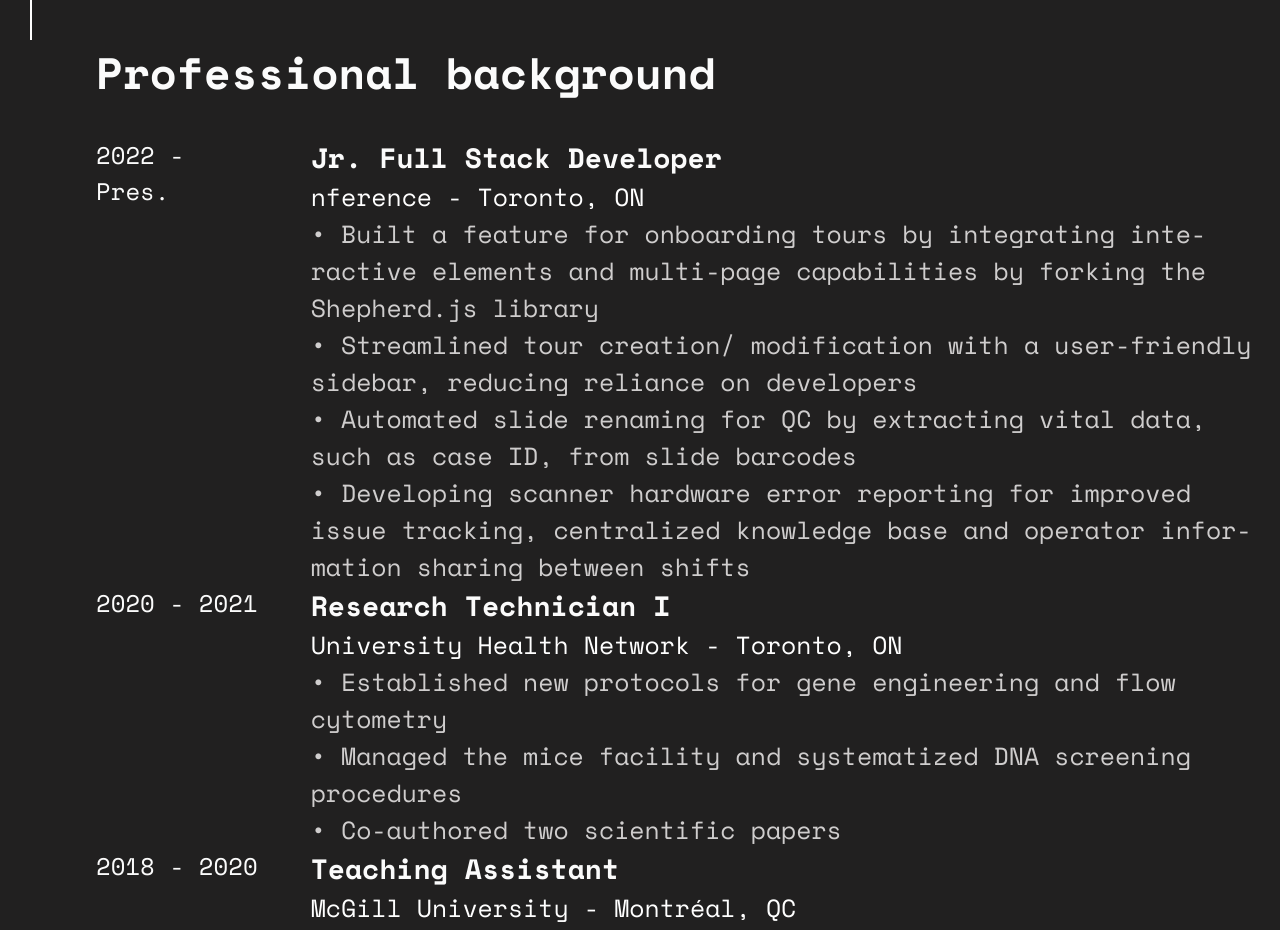
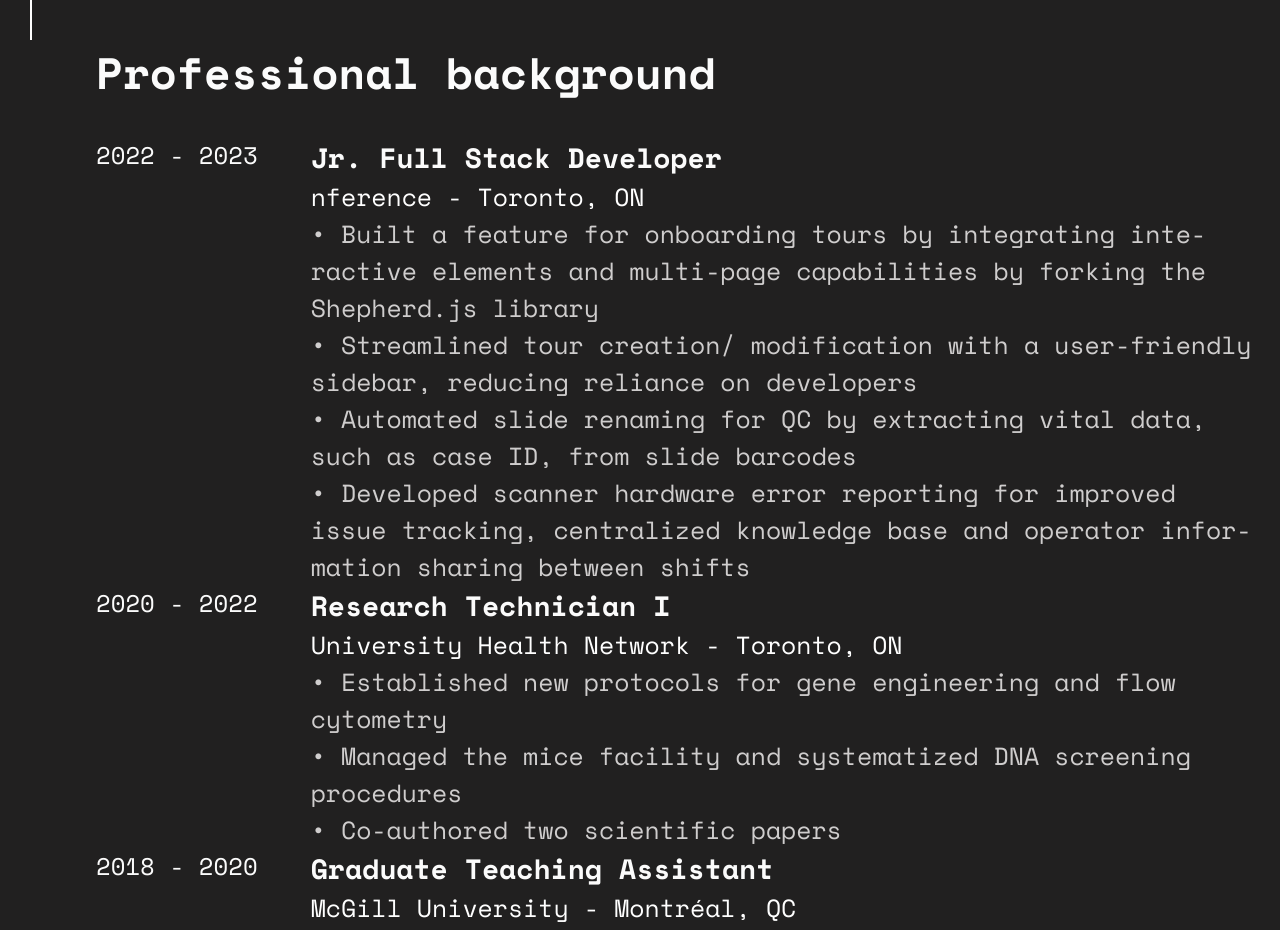
Before and after one commit to chehrona/chehronafozil.com, a React (Create React App) app: page / in a window 1280 px wide. Shown: the part 760-1690 px from the top of the page. Built offline with nearby package versions, Linux system fonts and the light colour scheme.

Commit message:
Update helper.js

```diff
--- a/src/components/helper.js
+++ b/src/components/helper.js
@@ -221,7 +221,7 @@ export const certificateList = [
 
 export const experienceList = [
     {
-        dates: '2022 - Pres.',
+        dates: '2022 - 2023',
         title: 'Jr. Full Stack Developer',
         place: 'nference',
         city: 'Toronto, ON',
@@ -229,11 +229,11 @@ export const experienceList = [
             '• Built a fea&shyture for on&shyboard&shying tours by in&shyteg&shyrat&shying in&shyte&shyract&shyive ele&shyments and mul&shyti-page ca&shypa&shybi&shyli&shyties by fork&shying the Shepherd.js lib&shyra&shyry',
             '• Stream&shylined tour crea&shytion/ mo&shydi&shyfi&shyca&shytion with a user-friend&shyly side&shybar, re&shyduc&shying reliance on developers',
             '• Au&shyto&shymated slide re&shynam&shying for QC by ex&shytract&shying vi&shytal da&shyta, such as case ID, from slide barcodes',
-            '• De&shyve&shylop&shying scan&shyner hard&shyware error re&shyport&shying for im&shyproved issue track&shying, centralized knowledge base and operator in&shyfor&shyma&shytion shar&shying be&shytween shifts',
+            '• De&shyve&shyloped scan&shyner hard&shyware error re&shyport&shying for im&shyproved issue track&shying, centralized knowledge base and operator in&shyfor&shyma&shytion shar&shying be&shytween shifts',
         ],
     },
     {
-        dates: '2020 - 2021',
+        dates: '2020 - 2022',
         title: 'Research Technician I',
         place: 'University Health Network',
         city: 'Toronto, ON',
@@ -245,7 +245,7 @@ export const experienceList = [
     },
     {
         dates: '2018 - 2020',
-        title: 'Teaching Assistant',
+        title: 'Graduate Teaching Assistant',
         place: 'McGill University',
         city: 'Montréal, QC',
         desc: [
```
